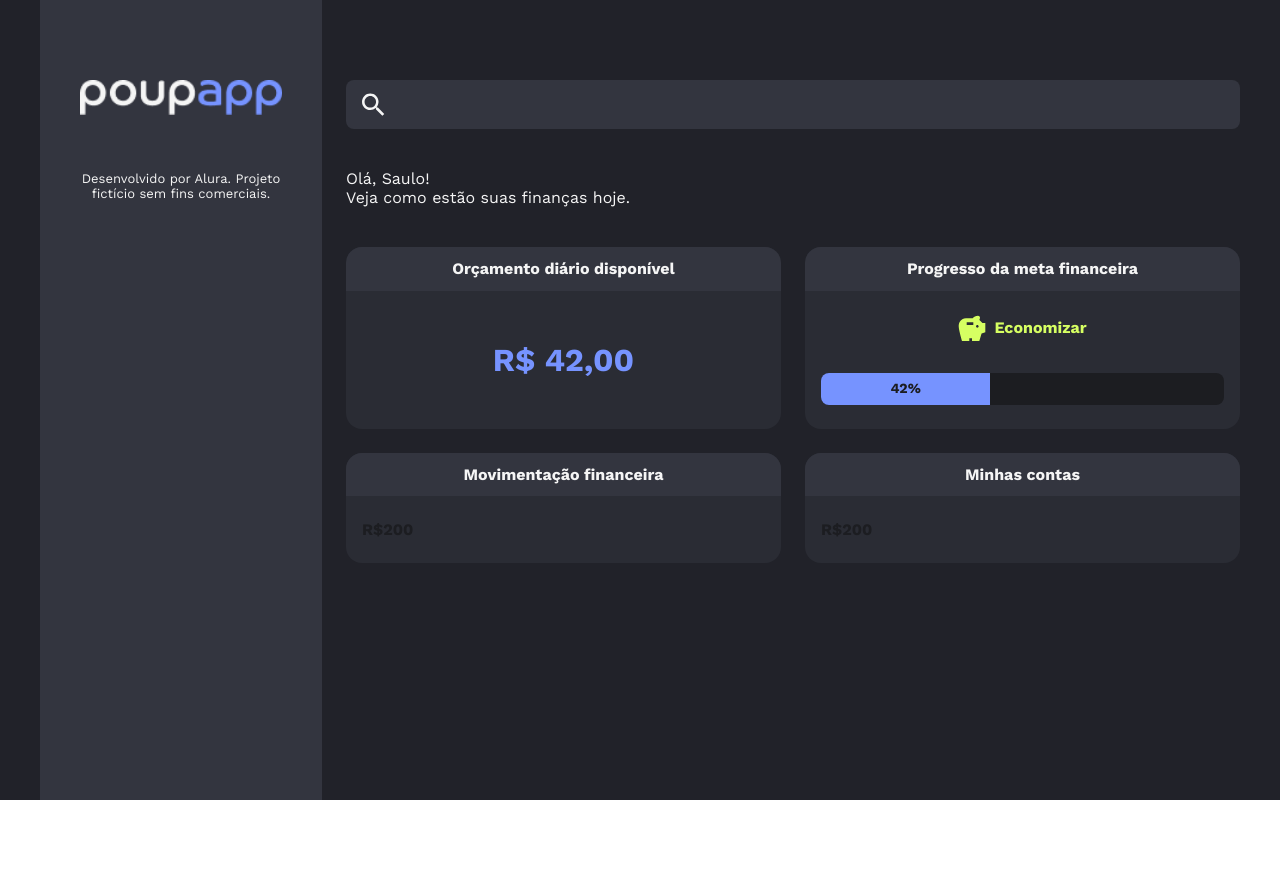
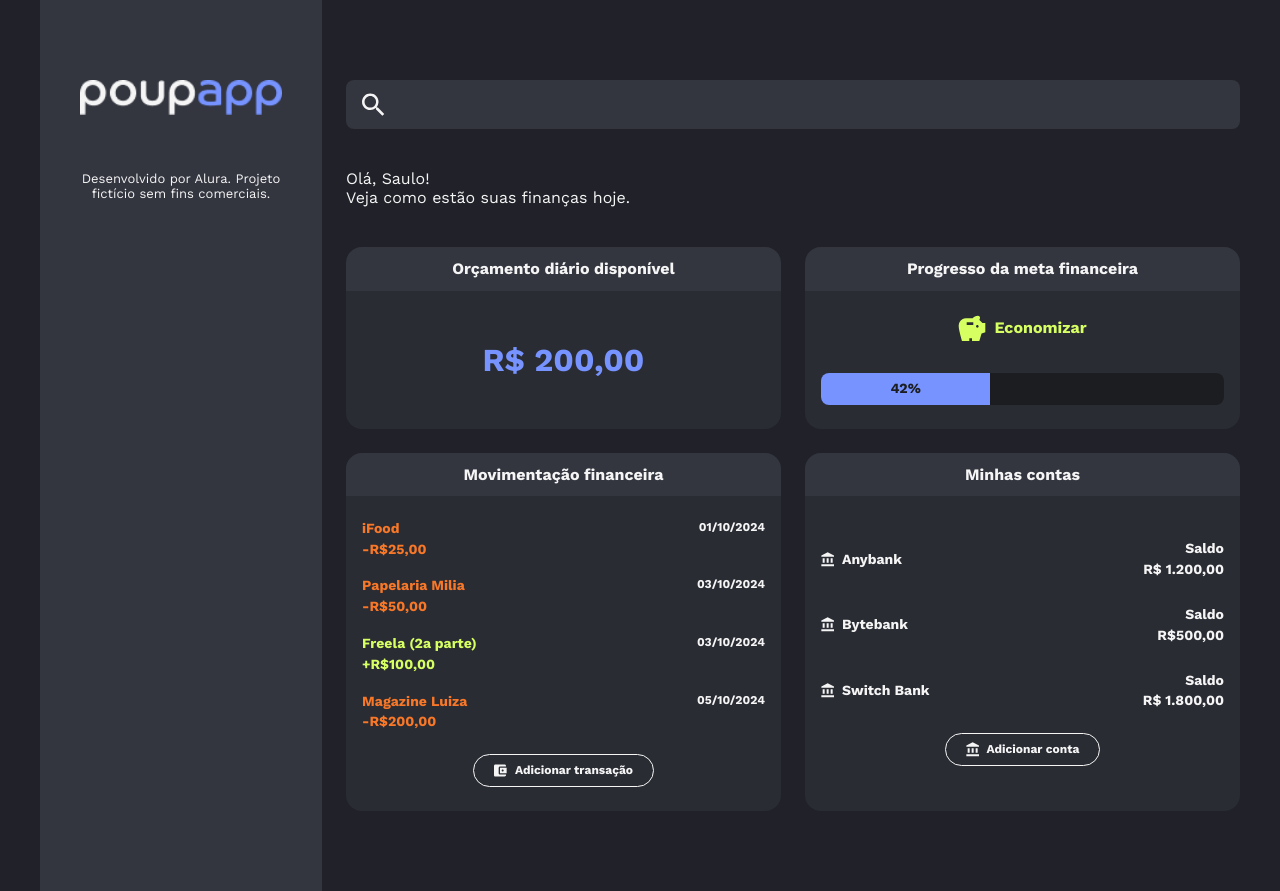
Before and after one commit to Saulorangel87/Poupapp2, a React (Vite) app: page / in a window 1280 px wide. Before the commit the page ends 800 px from the top, so only its background shows below. Built offline with nearby package versions, Linux system fonts and the light colour scheme.

Commit message:
feat: atualizar README.md com funcionalidades e estrutura do projeto; refatorar componente Card para aceitar classes personalizadas

```diff
--- a/src/App.jsx
+++ b/src/App.jsx
@@ -2,10 +2,50 @@ import { Aside } from "./components/Aside";
 import Card from "./components/Card";
 import { Container } from "./components/Container";
 import { DailyBudget } from "./components/DailyBudget";
+import { IconBank, IconWallet } from "./components/Icons";
 import { Main } from "./components/Main";
 import { SavingsStatus } from "./components/SavingsStatus";
 import { Searchinput } from "./components/Searchinput";
 import { Typography } from "./components/Typography";
+
+const transactions = [
+  {
+    name: "iFood",
+    value: "-R$25,00",
+    date: "01/10/2024",
+  },
+  {
+    name: "Papelaria Milia",
+    value: "-R$50,00",
+    date: "03/10/2024",
+  },
+  {
+    name: "Freela (2a parte)",
+    value: "+R$100,00",
+    date: "03/10/2024",
+    income: true,
+  },
+  {
+    name: "Magazine Luiza",
+    value: "-R$200,00",
+    date: "05/10/2024",
+  },
+];
+
+const accounts = [
+  {
+    name: "Anybank",
+    value: "R$ 1.200,00",
+  },
+  {
+    name: "Bytebank",
+    value: "R$500,00",
+  },
+  {
+    name: "Switch Bank",
+    value: "R$ 1.800,00",
+  },
+];
 
 function App() {
   return (
@@ -22,7 +62,7 @@ function App() {
             <Card>
               <Card.Header>Orçamento diário disponível</Card.Header>
               <Card.Body>
-                <DailyBudget value={42} />
+                <DailyBudget value={200} />
               </Card.Body>
             </Card>
             <Card>
@@ -31,13 +71,62 @@ function App() {
                 <SavingsStatus />
               </Card.Body>
             </Card>
-            <Card>
+            <Card className="min-h-[320px]">
               <Card.Header>Movimentação financeira</Card.Header>
-              <Card.Body>R$200</Card.Body>
+              <Card.Body className="justify-between gap-6">
+                <div className="flex flex-col gap-5">
+                  {transactions.map((transaction) => (
+                    <div key={`${transaction.name}-${transaction.date}`} className="flex justify-between gap-4">
+                      <div>
+                        <p
+                          className={`m-0 text-sm leading-[120%] font-bold ${
+                            transaction.income ? "text-secondary-income" : "text-secondary-expense"
+                          }`}
+                        >
+                          {transaction.name}
+                        </p>
+                        <p
+                          className={`m-0 mt-1 text-sm leading-[120%] font-bold ${
+                            transaction.income ? "text-secondary-income" : "text-secondary-expense"
+                          }`}
+                        >
+                          {transaction.value}
+                        </p>
+                      </div>
+                      <span className="text-neutral-text text-xs leading-[120%] font-bold whitespace-nowrap">
+                        {transaction.date}
+                      </span>
+                    </div>
+                  ))}
+                </div>
+                <button className="self-center border border-neutral-text rounded-full py-2 px-5 text-neutral-text text-xs leading-[120%] font-bold flex items-center gap-2">
+                  <IconWallet />
+                  Adicionar transação
+                </button>
+              </Card.Body>
             </Card>
-            <Card>
+            <Card className="min-h-[320px]">
               <Card.Header>Minhas contas</Card.Header>
-              <Card.Body>R$200</Card.Body>
+              <Card.Body className="justify-between gap-6">
+                <div className="flex flex-col gap-7">
+                  {accounts.map((account) => (
+                    <div key={account.name} className="flex items-center justify-between gap-4">
+                      <div className="flex items-center gap-2 text-neutral-text text-sm leading-[120%] font-bold">
+                        <IconBank />
+                        {account.name}
+                      </div>
+                      <div className="text-neutral-text text-sm leading-[120%] font-bold text-right">
+                        <p className="m-0">Saldo</p>
+                        <p className="m-0 mt-1">{account.value}</p>
+                      </div>
+                    </div>
+                  ))}
+                </div>
+                <button className="self-center border border-neutral-text rounded-full py-2 px-5 text-neutral-text text-xs leading-[120%] font-bold flex items-center gap-2">
+                  <IconBank />
+                  Adicionar conta
+                </button>
+              </Card.Body>
             </Card>
           </section>
         </Main>
--- a/src/components/Card/index.jsx
+++ b/src/components/Card/index.jsx
@@ -1,5 +1,5 @@
-const Card = ({ children }) => {
-  return <div className="bg-neutral-surface rounded-2xl overflow-hidden flex flex-col">{children}</div>;
+const Card = ({ children, className = "" }) => {
+  return <div className={`bg-neutral-surface rounded-2xl overflow-hidden flex flex-col ${className}`}>{children}</div>;
 };
 
 export const CardHeader = ({ children }) => {
@@ -10,8 +10,12 @@ export const CardHeader = ({ children }) => {
   );
 };
 
-export const CardBody = ({ children }) => {
-  return <div className="py-6 px-4 text-neutral-darker text-base leading-[120%] font-bold flex-grow flex flex-col justify-center">{children}</div>;
+export const CardBody = ({ children, className = "" }) => {
+  return (
+    <div className={`py-6 px-4 text-neutral-darker text-base leading-[120%] font-bold flex-grow flex flex-col justify-center ${className}`}>
+      {children}
+    </div>
+  );
 };
 
 Card.Header = CardHeader;
```
Also changed, not shown: 1 other file (tests, documents, lock files or other folders).
